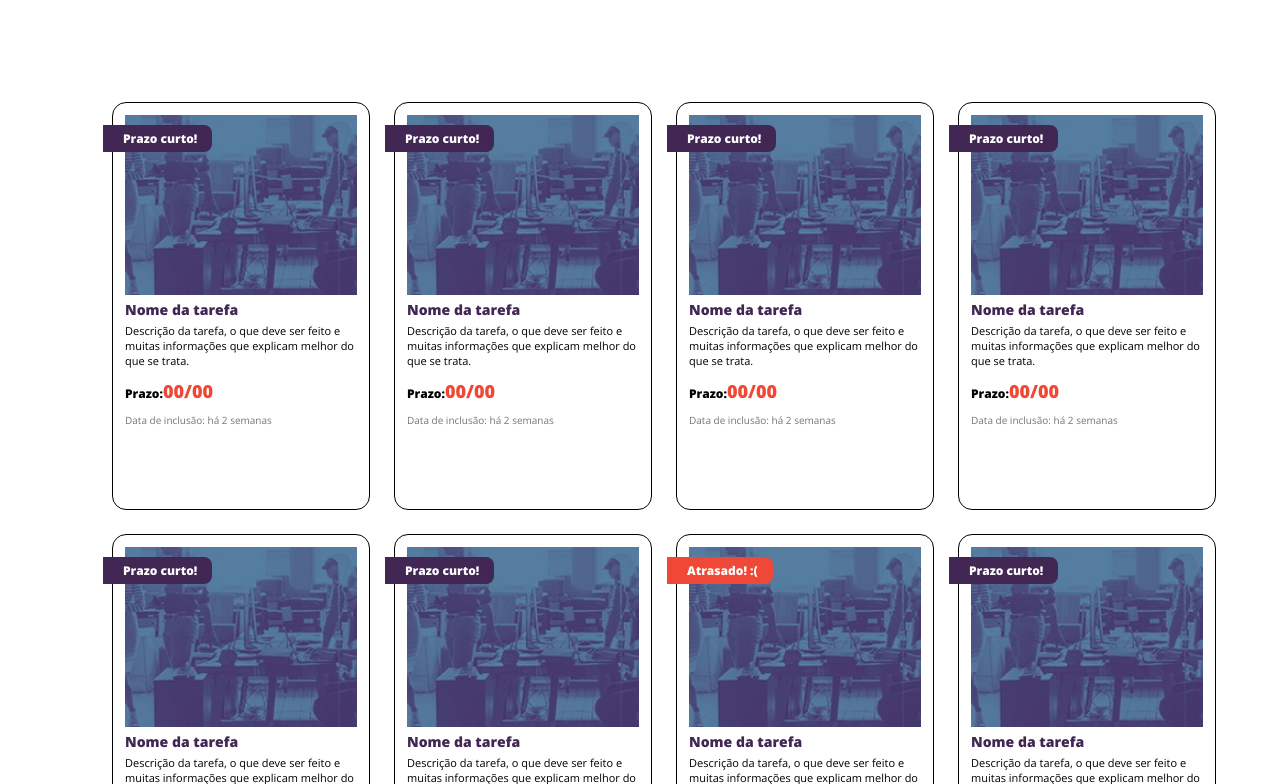
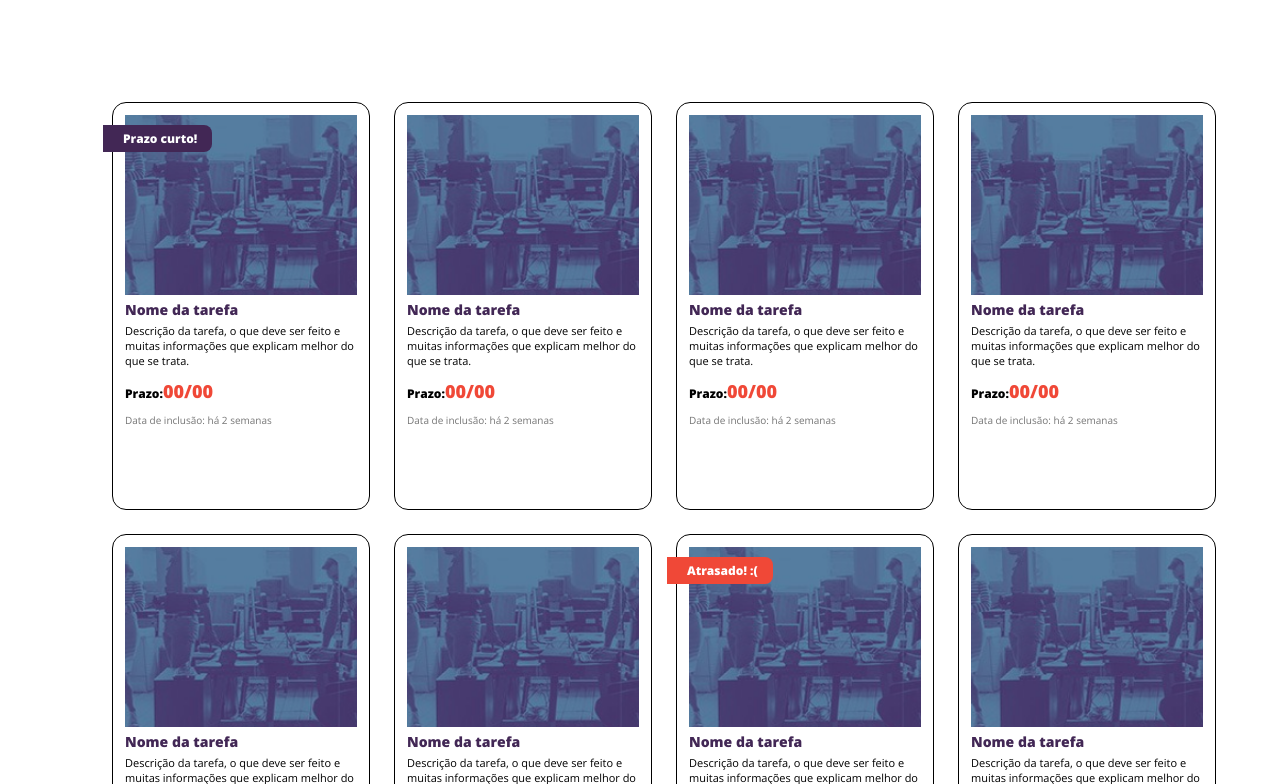
Before and after one commit to JuliaJPereira/desafio-webdesign, a plain HTML site: page index.html in a window 1280 px wide. Shown: the part 395-1179 px from the top of the page. Drawn offline with nearby package versions, Linux system fonts and the light colour scheme.

Commit message:
ajustes lembretes tarefas

```diff
--- a/index.html
+++ b/index.html
@@ -88,7 +88,6 @@
 
         <div class="container-tarefas">
           <div class="tarefa-prazo">
-            <span class="prazo-curto">Prazo curto!</span>
             <img class="time" src="./assets/time.svg" />
             <div class="alinhar-itens">
               <img class="foto" src="./assets/img.png" />
@@ -119,7 +118,6 @@
 
         <div class="container-tarefas">
           <div class="tarefa-prazo">
-            <span class="prazo-curto">Prazo curto!</span>
             <img class="time" src="./assets/time.svg" />
             <div class="alinhar-itens">
               <img class="foto" src="./assets/img.png" />
@@ -150,7 +148,6 @@
 
         <div class="container-tarefas">
           <div class="tarefa-prazo">
-            <span class="prazo-curto">Prazo curto!</span>
             <img class="time" src="./assets/time.svg" />
             <div class="alinhar-itens">
               <img class="foto" src="./assets/img.png" />
@@ -181,7 +178,6 @@
 
         <div class="container-tarefas">
           <div class="tarefa-prazo">
-            <span class="prazo-curto">Prazo curto!</span>
             <img class="time" src="./assets/time.svg" />
             <div class="alinhar-itens">
               <img class="foto" src="./assets/img.png" />
@@ -212,7 +208,6 @@
 
         <div class="container-tarefas">
           <div class="tarefa-prazo">
-            <span class="prazo-curto">Prazo curto!</span>
             <img class="time" src="./assets/time.svg" />
             <div class="alinhar-itens">
               <img class="foto" src="./assets/img.png" />
@@ -274,7 +269,6 @@
 
         <div class="container-tarefas">
           <div class="tarefa-prazo">
-            <span class="prazo-curto">Prazo curto!</span>
             <img class="time" src="./assets/time.svg" />
             <div class="alinhar-itens">
               <img class="foto" src="./assets/img.png" />
```
